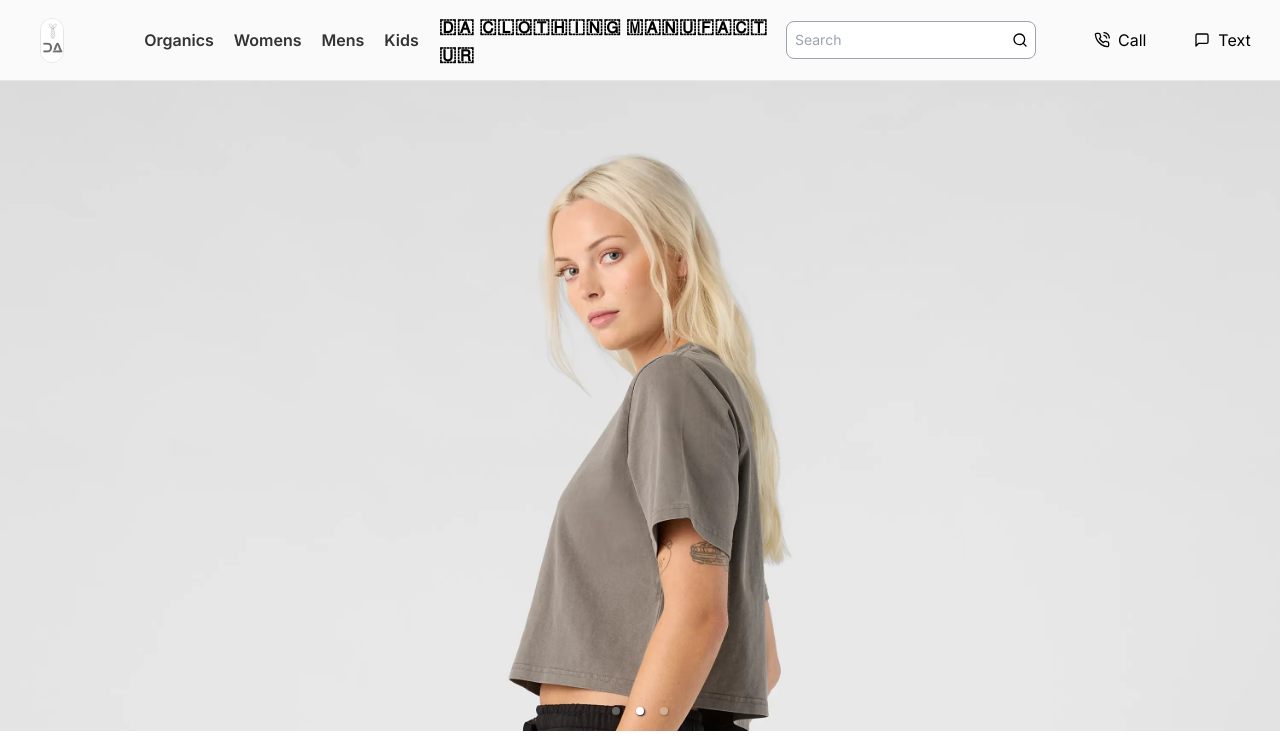
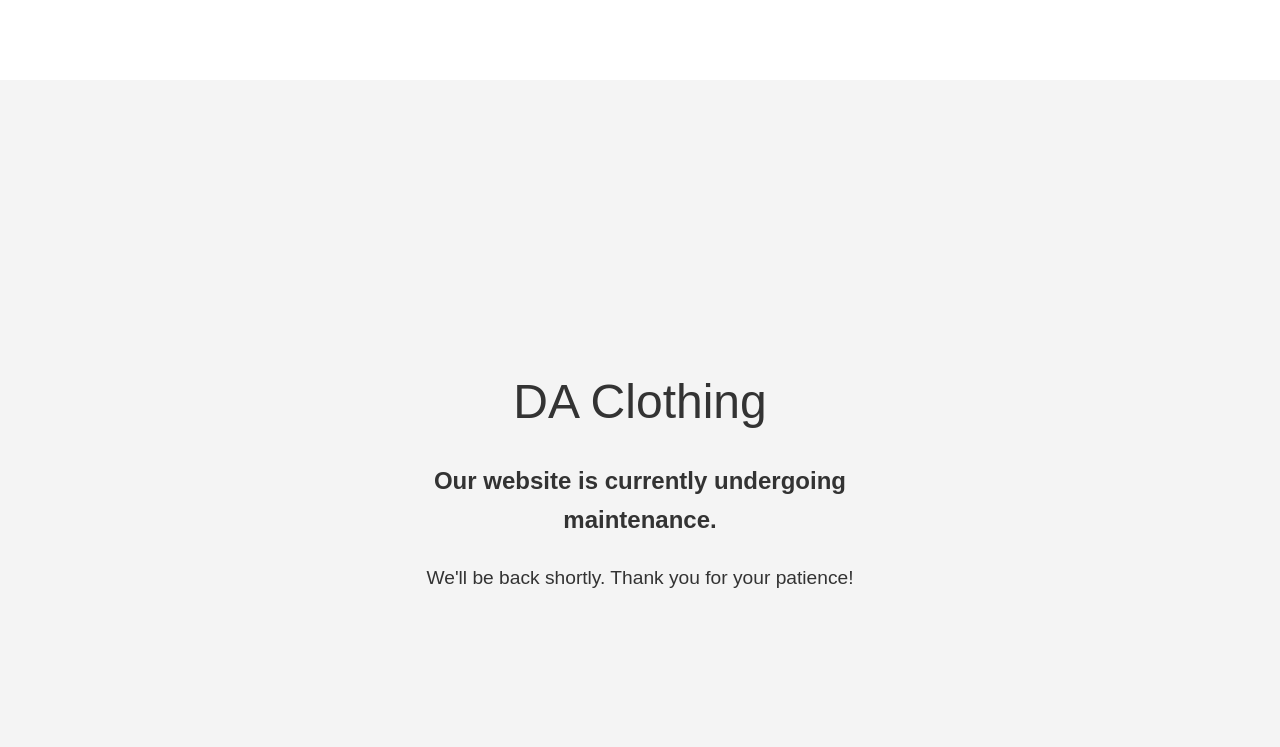
Before and after one commit to midhuun/da-clothing, a React (Vite) app: page / in a window 1280 px wide. Shown: the top 747 px of the page. Built offline with nearby package versions, Linux system fonts and the light colour scheme.

Commit message:
Add  Maintenance

```diff
--- a/package.json
+++ b/package.json
@@ -14,6 +14,7 @@
     "react": "^18.2.0",
     "react-dom": "^18.2.0",
     "react-fontawesome": "^1.7.1",
+    "react-icons": "^5.5.0",
     "react-responsive-carousel": "^3.2.23",
     "react-router-dom": "^6.23.0"
   },
--- a/src/App.css
+++ b/src/App.css
@@ -1,16 +1,56 @@
 @import url('https://fonts.googleapis.com/css2?family=Inter:wght@100..900&display=swap');
 body {
   /* background-color: #fafafa; */
-  font-family: "Inter", sans-serif;
+  font-family: 'Inter', sans-serif;
   margin-top: 80px !important;
 }
-h5{
+.body {
+  font-family: 'Montserrat', sans-serif;
+  background-color: #f4f4f4;
+  color: #333;
+  margin: 0;
+  padding: 0;
+  display: flex;
+  justify-content: center;
+  align-items: center;
+  height: 100vh;
+  text-align: center;
+}
+h5 {
   font-family: 'BudapestaRomantesDemoVersion-R9qeM' !important;
   src: url(./assets/budapesta-romantes-version-font/BudapestaRomantesDemoVersion-R9qeM.otf);
   font-weight: normal;
   font-style: normal;
 }
-.card{
+.container {
+  max-width: 600px;
+  padding: 20px;
+}
+
+h1 {
+  font-size: 3em;
+  margin-bottom: 0.5em;
+  color: #333;
+}
+
+.maintenance-text {
+  font-size: 1.5em;
+  font-weight: 700;
+  margin-bottom: 1em;
+}
+
+p {
+  font-size: 1.2em;
+  line-height: 1.6;
+}
+.construction {
+  background-color: #f7f7f7;
+  display: flex;
+  justify-content: center;
+  align-items: center;
+  height: 100vh;
+}
+.card {
   text-align-last: left;
 }
 /* General styles for the arrows */
@@ -25,9 +65,8 @@ h5{
   z-index: 2; /* Ensure arrows are above other elements */
   opacity: 1; /* Ensure arrows are always visible */
 }
-.carousel.carousel-slider .control-arrow{
+.carousel.carousel-slider .control-arrow {
   top: 300px !important;
-
 }
 /* Center the arrows vertically */
 .carousel .control-prev.control-arrow {
--- a/src/App.tsx
+++ b/src/App.tsx
@@ -1,23 +1,34 @@
-import "./App.css";
-import Header from "./components/Header";
-import Footer from "./components/Footer";
-import Item from "./components/Item";
-import Home from "./Home";
-import SubCategories from "./subCategories/subCategories";
-import { BrowserRouter, Routes, Route } from "react-router-dom";
+import './App.css';
+import Header from './components/Header';
+import Footer from './components/Footer';
+import Item from './components/Item';
+import Home from './Home';
+import SubCategories from './subCategories/subCategories';
+import { BrowserRouter, Routes, Route } from 'react-router-dom';
 import SubItems from './subCategories/subItems';
 function App() {
+  if (true) {
+    return (
+      <div className="body">
+        <div className="container">
+          <h1>DA Clothing</h1>
+          <p className="maintenance-text">Our website is currently undergoing maintenance.</p>
+          <p>We'll be back shortly. Thank you for your patience!</p>
+        </div>
+      </div>
+    );
+  }
   return (
     <BrowserRouter>
-      <div className=''>
+      <div className="">
         <Header />
         <Routes>
           <Route path="/" element={<Home />} />
           <Route path="/item/:id" element={<Item />} />
           <Route path="/contact" element={<Header />} />
           <Route path="/categories/:category" element={<SubCategories />} />
-          <Route path="/categories/:category/:subcategory" element={<SubItems/>} />
-          <Route path="/categories/:category/:subcategory/:item" element={<Item/>} />
+          <Route path="/categories/:category/:subcategory" element={<SubItems />} />
+          <Route path="/categories/:category/:subcategory/:item" element={<Item />} />
         </Routes>
         <Footer />
       </div>
```
Also changed, not shown: 1 other file (tests, documents, lock files or other folders).
